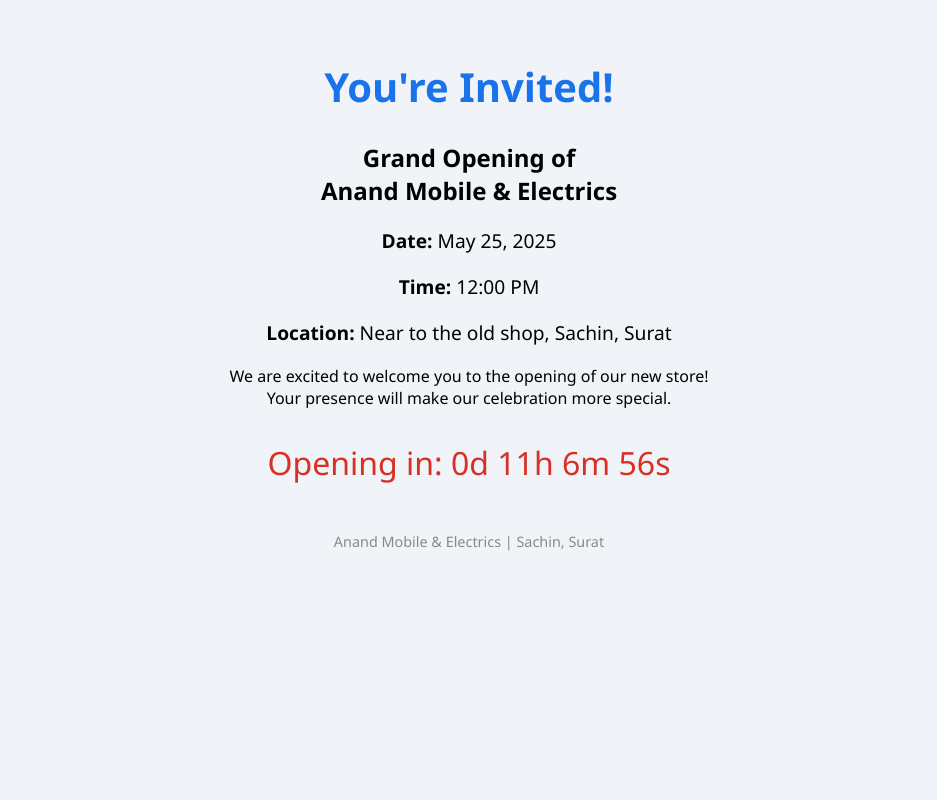
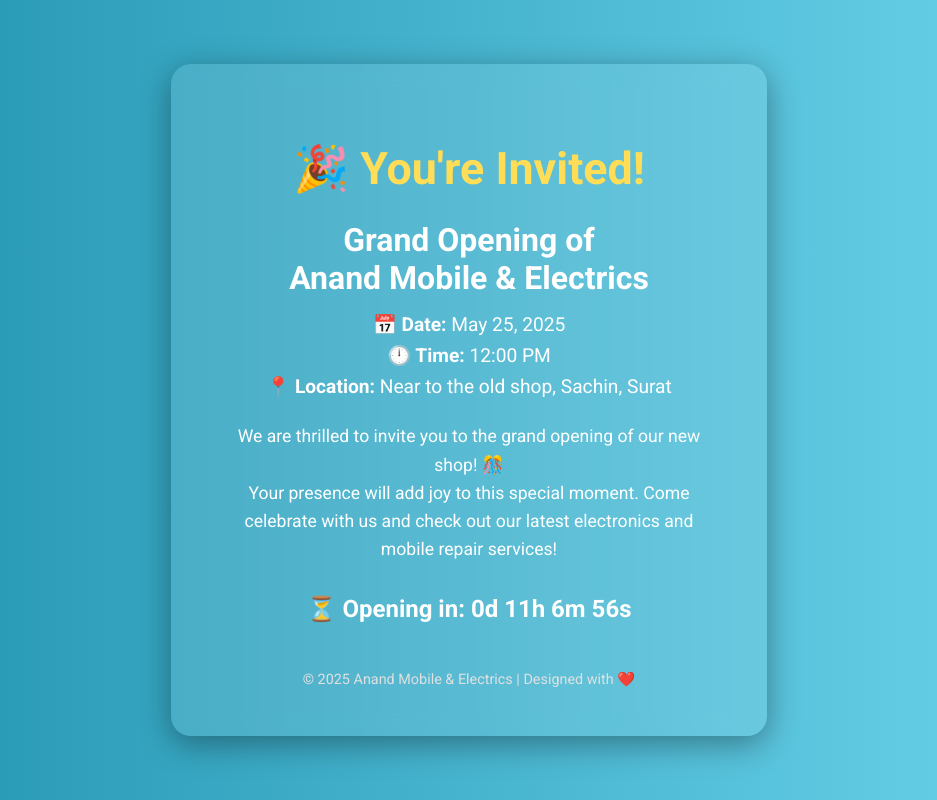
Before and after one commit to an0708andsingh/Website, a plain HTML site: page index.html in a window 1280 px wide. Shown: the whole page, without its empty margins (171-1108 px from the left). Drawn offline with Linux system fonts and the light colour scheme.

Commit message:
Update index.html

```diff
--- a/index.html
+++ b/index.html
@@ -3,53 +3,75 @@
 <head>
   <meta charset="UTF-8" />
   <meta name="viewport" content="width=device-width, initial-scale=1.0" />
-  <title>Anand Mobile & Electrics – Grand Opening</title>
+  <title>Grand Opening – Anand Mobile & Electrics</title>
+  <link href="https://fonts.googleapis.com/css2?family=Roboto:wght@400;700&display=swap" rel="stylesheet">
   <style>
     body {
-      font-family: 'Segoe UI', Tahoma, Geneva, Verdana, sans-serif;
-      background: #f0f4f8;
       margin: 0;
-      padding: 0;
+      font-family: 'Roboto', sans-serif;
+      background: linear-gradient(to right, #2193b0, #6dd5ed);
+      color: #fff;
+      display: flex;
+      justify-content: center;
+      align-items: center;
+      min-height: 100vh;
       text-align: center;
     }
     .container {
-      padding: 2rem;
+      background: rgba(255, 255, 255, 0.1);
+      padding: 3rem;
+      border-radius: 20px;
+      backdrop-filter: blur(10px);
+      box-shadow: 0 8px 32px 0 rgba(0, 0, 0, 0.37);
+      max-width: 500px;
     }
     h1 {
-      color: #1a73e8;
-      font-size: 2.5rem;
+      font-size: 2.8rem;
+      margin-bottom: 1rem;
+      color: #ffdd57;
     }
-    .details {
-      margin: 1rem 0;
+    h2 {
+      font-size: 2rem;
+      margin-bottom: 1rem;
+    }
+    .details p {
+      margin: 0.5rem 0;
       font-size: 1.2rem;
     }
+    .message {
+      margin-top: 1.5rem;
+      font-size: 1.1rem;
+      line-height: 1.6;
+    }
     .countdown {
-      font-size: 2rem;
-      color: #d93025;
       margin-top: 2rem;
+      font-size: 1.5rem;
+      font-weight: bold;
     }
     footer {
       margin-top: 3rem;
       font-size: 0.9rem;
-      color: #888;
+      color: #e0e0e0;
     }
   </style>
 </head>
 <body>
   <div class="container">
-    <h1>You're Invited!</h1>
+    <h1>🎉 You're Invited!</h1>
     <h2>Grand Opening of<br><strong>Anand Mobile & Electrics</strong></h2>
     <div class="details">
-      <p><strong>Date:</strong> May 25, 2025</p>
-      <p><strong>Time:</strong> 12:00 PM</p>
-      <p><strong>Location:</strong> Near to the old shop, Sachin, Surat</p>
+      <p><strong>📅 Date:</strong> May 25, 2025</p>
+      <p><strong>🕛 Time:</strong> 12:00 PM</p>
+      <p><strong>📍 Location:</strong> Near to the old shop, Sachin, Surat</p>
     </div>
-    <p>We are excited to welcome you to the opening of our new store!<br>Your presence will make our celebration more special.</p>
+    <div class="message">
+      <p>We are thrilled to invite you to the grand opening of our new shop! 🎊<br>Your presence will add joy to this special moment. Come celebrate with us and check out our latest electronics and mobile repair services!</p>
+    </div>
 
     <div class="countdown" id="countdown"></div>
 
     <footer>
-      Anand Mobile & Electrics | Sachin, Surat
+      © 2025 Anand Mobile & Electrics | Designed with ❤️
     </footer>
   </div>
 
@@ -63,7 +85,7 @@
 
       if (diff < 0) {
         clearInterval(timer);
-        countdownEl.innerHTML = "We are now open!";
+        countdownEl.innerHTML = "🎈 We are now open! Come visit us!";
         return;
       }
 
@@ -72,7 +94,7 @@
       const minutes = Math.floor((diff % (1000 * 60 * 60)) / (1000 * 60));
       const seconds = Math.floor((diff % (1000 * 60)) / 1000);
 
-      countdownEl.innerHTML = `Opening in: ${days}d ${hours}h ${minutes}m ${seconds}s`;
+      countdownEl.innerHTML = `⏳ Opening in: ${days}d ${hours}h ${minutes}m ${seconds}s`;
     }, 1000);
   </script>
 </body>
```
